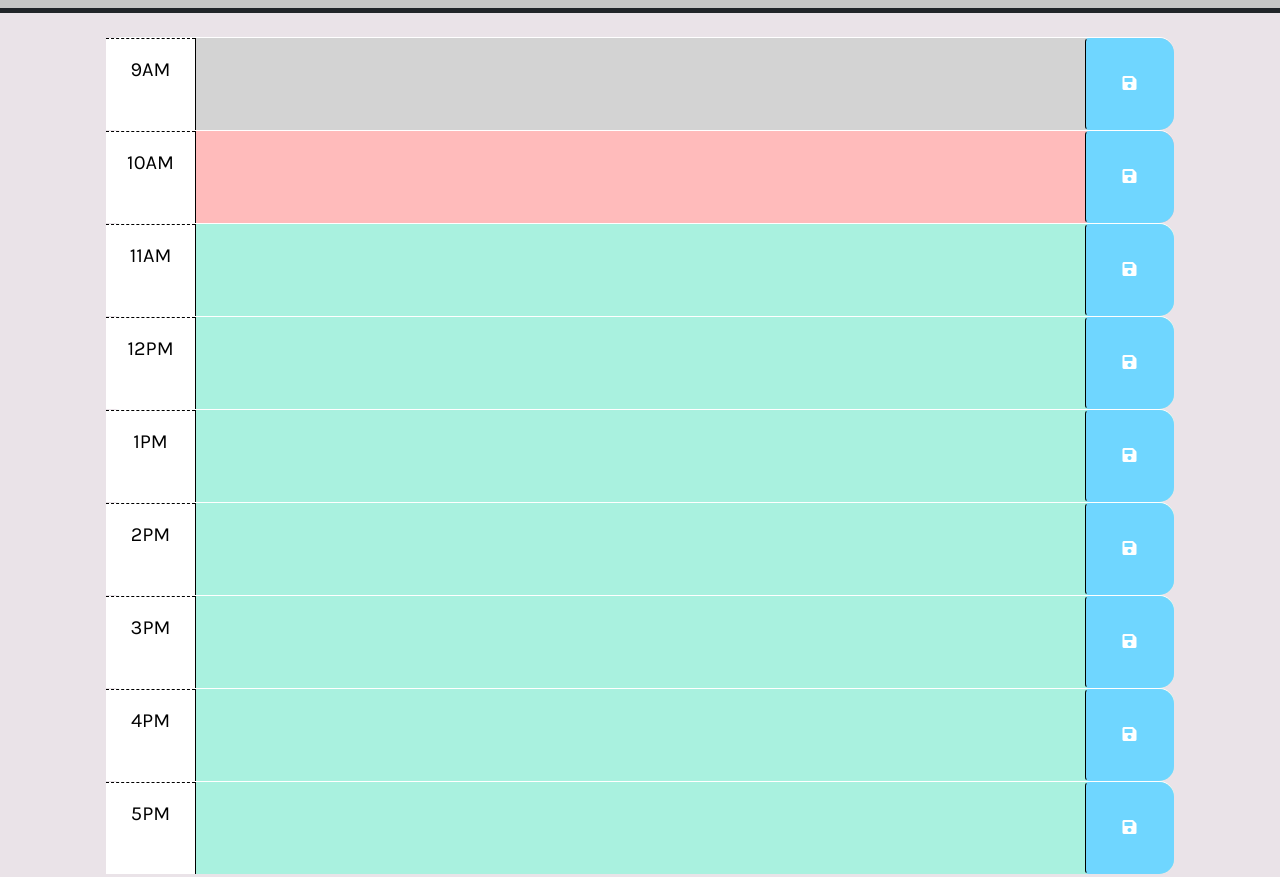
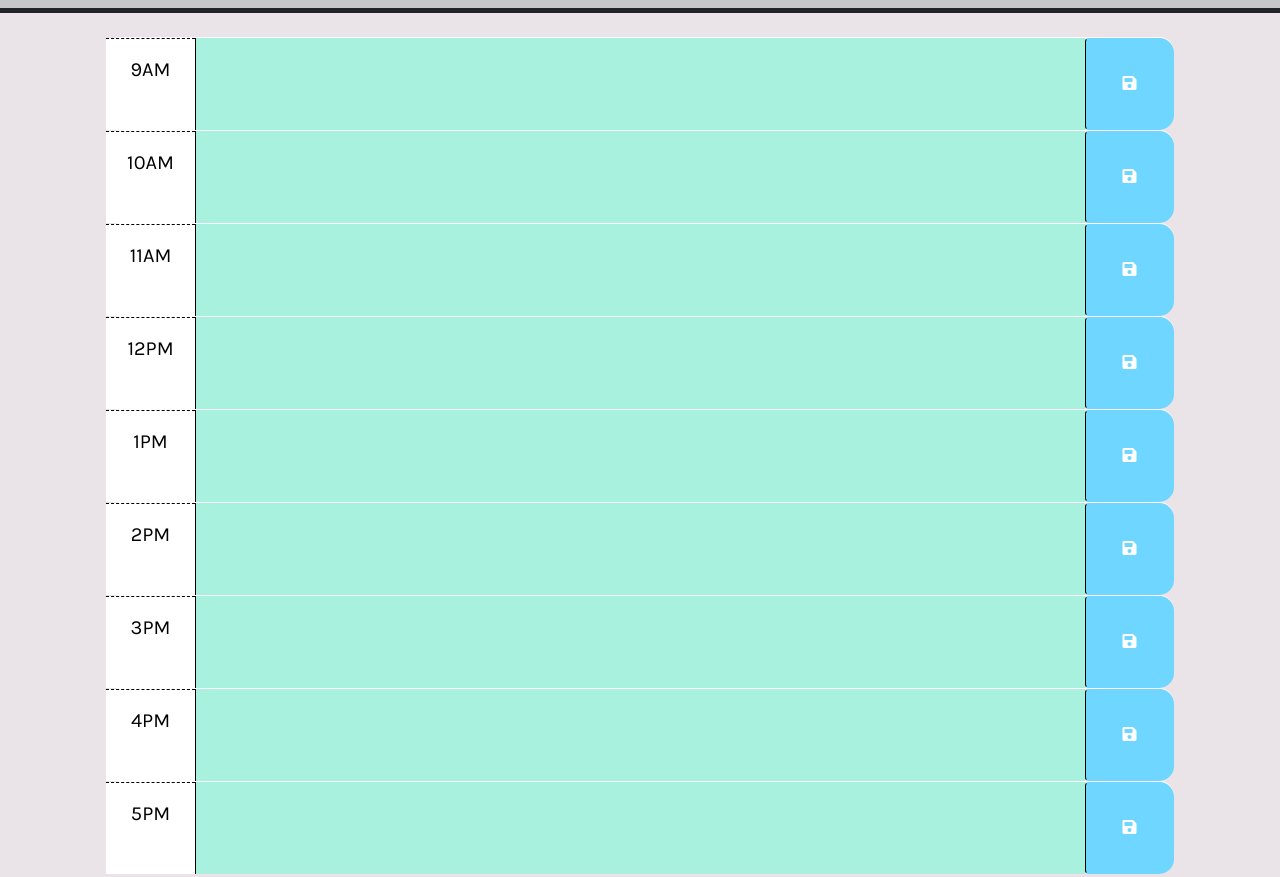
Before and after one commit to MonaMLii/Work-Day-Scheduler, a plain HTML site: page index.html in a window 1280 px wide. Shown: the part 280-1157 px from the top of the page. Drawn offline with nearby package versions, Linux system fonts and the light colour scheme.

Commit message:
edit colorcoded part on js file

```diff
--- a/Assets/JS/script.js
+++ b/Assets/JS/script.js
@@ -19,20 +19,26 @@ currentDayEl.text(today.format('- dddd, MMMM D, YYYY,  h:mm:ss a -'));
 
 
 var getThisHr = dayjs();
-thisHour = getThisHr.format('h a')
+thisHour = parseInt(getThisHr.format('H'))
+
+console.log(thisHour);
 
 function colorCoded() {
   taskEl.each(function () {
-    var hour = parseInt(this.id.split('-')[1])
+    var hour = parseInt(this.id.split('-')[1]);
+    console.log(hour);
     if (thisHour === hour) {
       $(this).addClass('present')
+    } else if (thisHour > hour) {
+      $(this).addClass('past')
     } else if (thisHour < hour) {
-      $(this).addClass('past')
-    } else if (thisHour > hour) {
       $(this).addClass('future')
+
     }
+
   })
 }
+
 colorCoded();
 
 
--- a/index.html
+++ b/index.html
@@ -40,7 +40,7 @@
         -->
 
       <!-- Example of a past time block. The "past" class adds a gray background color. -->
-      <div id="hour-9" class="row time-block past">
+      <div id="hour-9" class="row time-block">
         <div class="col-2 col-md-1 hour text-center py-3">9AM</div>
         <textarea id="text-9" class="col-8 col-md-10 description" rows="3"> </textarea>
         <button class="btn saveBtn col-2 col-md-1" aria-label="save"  onclick="storeTask(9)">
@@ -49,7 +49,7 @@
       </div>
 
       <!-- Example of a a present time block. The "present" class adds a red background color. -->
-      <div id="hour-10" class="row time-block present">
+      <div id="hour-10" class="row time-block">
         <div class="col-2 col-md-1 hour text-center py-3">10AM</div>
         <textarea id="text-10" class="col-8 col-md-10 description" rows="3"> </textarea>
         <button class="btn saveBtn col-2 col-md-1" aria-label="save" onclick="storeTask(10)">
@@ -58,7 +58,7 @@
       </div>
 
       <!-- Example of a future time block. The "future" class adds a green background color. -->
-      <div id="hour-11" class="row time-block future">
+      <div id="hour-11" class="row time-block">
         <div class="col-2 col-md-1 hour text-center py-3">11AM</div>
         <textarea id="text-11" class="col-8 col-md-10 description" rows="3"> </textarea>
         <button class="btn saveBtn col-2 col-md-1" aria-label="save" onclick="storeTask(11)">
@@ -66,7 +66,7 @@
         </button>
       </div>
 
-      <div id="hour-12" class="row time-block future">
+      <div id="hour-12" class="row time-block">
         <div class="col-2 col-md-1 hour text-center py-3">12PM</div>
         <textarea id="text-12" class="col-8 col-md-10 description" rows="3"> </textarea>
         <button class="btn saveBtn col-2 col-md-1" aria-label="save" onclick="storeTask(12)">
@@ -74,7 +74,7 @@
         </button>
       </div>
 
-      <div id="hour-1" class="row time-block future">
+      <div id="hour-13" class="row time-block">
         <div class="col-2 col-md-1 hour text-center py-3">1PM</div>
         <textarea id="text-13" class="col-8 col-md-10 description" rows="3"> </textarea>
         <button class="btn saveBtn col-2 col-md-1" aria-label="save" onclick="storeTask(13)">
@@ -82,7 +82,7 @@
         </button>
       </div>
 
-      <div id="hour-2" class="row time-block future">
+      <div id="hour-14" class="row time-block">
         <div class="col-2 col-md-1 hour text-center py-3">2PM</div>
         <textarea id="text-14" class="col-8 col-md-10 description" rows="3"> </textarea>
         <button class="btn saveBtn col-2 col-md-1" aria-label="save" onclick="storeTask(14)">
@@ -90,7 +90,7 @@
         </button>
       </div>
 
-      <div id="hour-3" class="row time-block future">
+      <div id="hour-15" class="row time-block">
         <div class="col-2 col-md-1 hour text-center py-3">3PM</div>
         <textarea id="text-15" class="col-8 col-md-10 description" rows="3"> </textarea>
         <button class="btn saveBtn col-2 col-md-1" aria-label="save" onclick="storeTask(15)">
@@ -98,7 +98,7 @@
         </button>
       </div>
 
-      <div id="hour-4" class="row time-block future">
+      <div id="hour-16" class="row time-block">
         <div class="col-2 col-md-1 hour text-center py-3">4PM</div>
         <textarea id="text-16" class="col-8 col-md-10 description" rows="3"> </textarea>
         <button class="btn saveBtn col-2 col-md-1" aria-label="save" onclick="storeTask(16)">
@@ -106,7 +106,7 @@
         </button>
       </div>
 
-      <div id="hour-5" class="row time-block future">
+      <div id="hour-17" class="row time-block">
         <div class="col-2 col-md-1 hour text-center py-3">5PM</div>
         <textarea id="text-17" class="col-8 col-md-10 description" rows="3"> </textarea>
         <button class="btn saveBtn col-2 col-md-1" aria-label="save" onclick="storeTask(17)">
```
